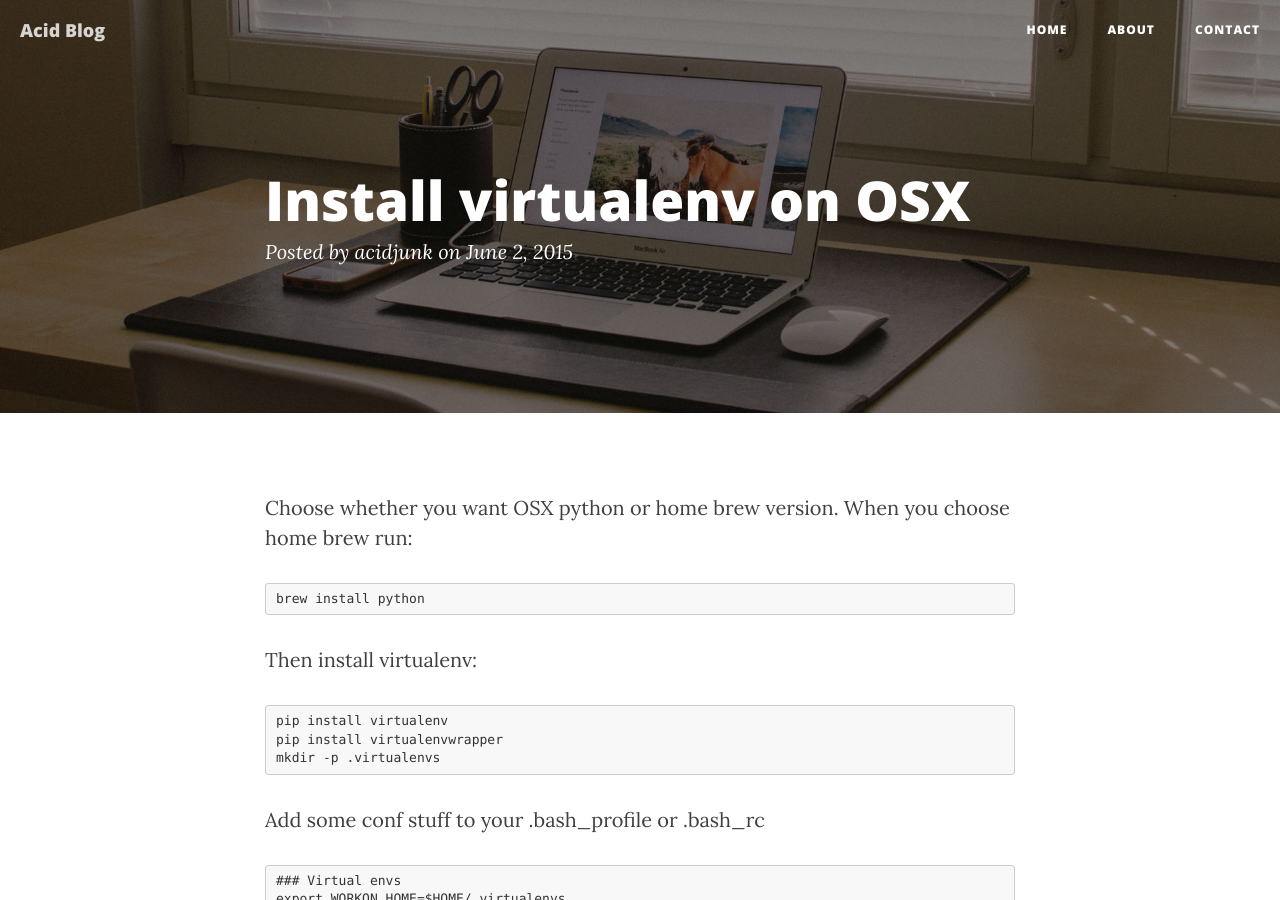
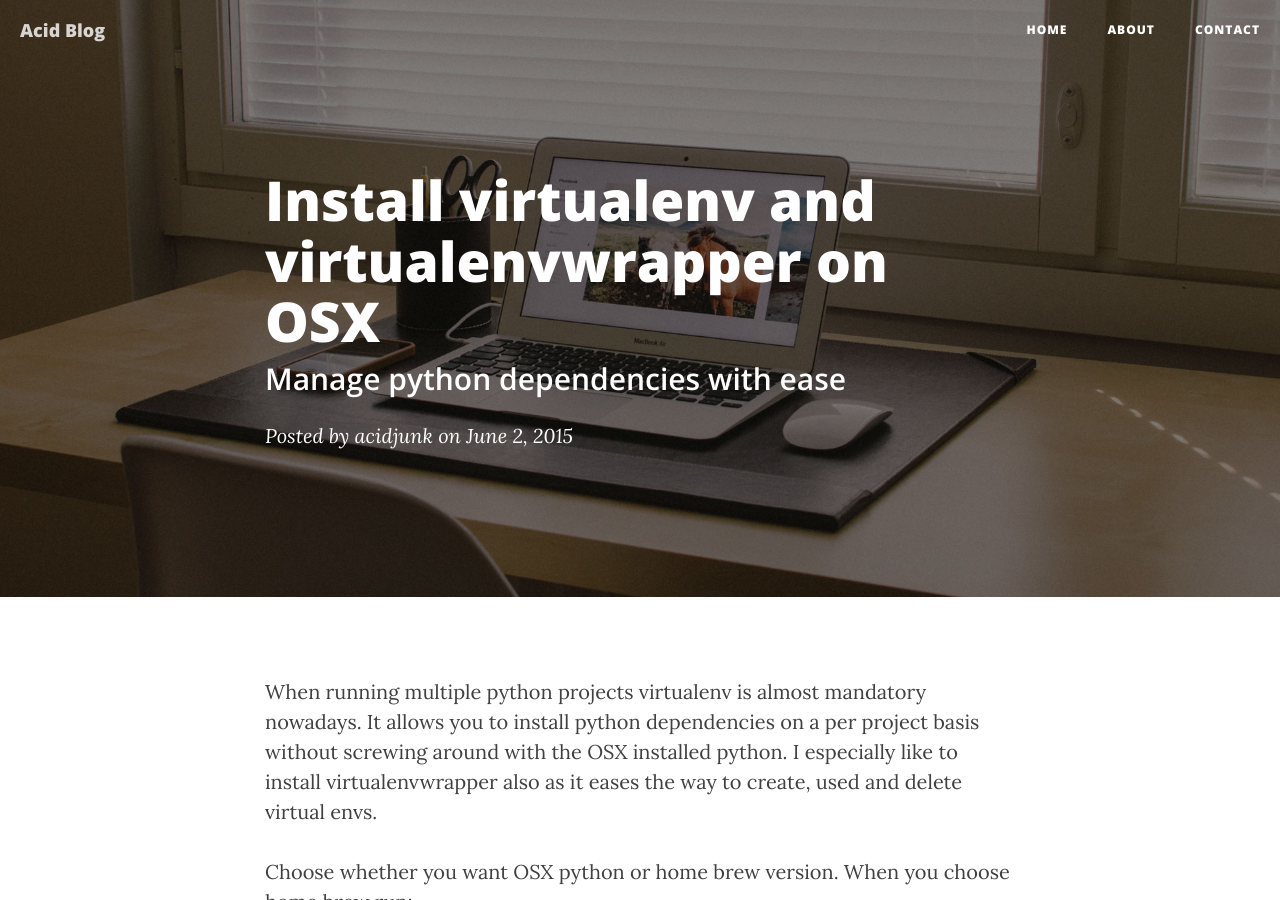
Before and after one commit to acidjunk/acidjunk.github.io, a Jekyll site: the page built from _posts/2015-06-02-install-virtualenv-on-osx.md, in a window 1280 px wide and 900 px high. Built offline with Jekyll 4.4.1, drawn with Linux system fonts in a browser that asks for light colours; nearby versions of some CDN libraries; comment, search, counter and statistics services are not loaded.

```diff
--- a/_posts/2015-06-02-install-virtualenv-on-osx.md
+++ b/_posts/2015-06-02-install-virtualenv-on-osx.md
@@ -1,14 +1,20 @@
 ---
 id: 1136
-title: Install virtualenv on OSX
+title: Install virtualenv and virtualenvwrapper on OSX
+subtitle: Manage python dependencies with ease
 date: 2015-06-02T08:14:14+00:00
 author: acidjunk
 layout: post
 guid: http://www.renedohmen.nl/blog/?p=1136
-permalink: /2015/06/install-virtualenv-on-osx/
+permalink: /2015/06/install-virtualenv-and-virtualenvwrapper-on-osx/
 categories:
   - Computerz
+  - OSX
+comments: true
 ---
+When running multiple python projects virtualenv is almost mandatory nowadays. It allows you to install python dependencies on a per project basis without screwing around with the OSX installed python. I especially like to install virtualenvwrapper also as it eases the way to create, used and delete virtual envs.
+
+
 Choose whether you want OSX python or home brew version. When you choose home brew run:
 
 <pre>brew install python</pre>
@@ -19,7 +25,7 @@ Then install virtualenv:
 pip install virtualenvwrapper
 mkdir -p .virtualenvs</pre>
 
-Add some conf stuff to your .bash\_profile or .bash\_rc
+Add some conf stuff to your .bash_profile or .bash_rc
 
 <pre>### Virtual envs
 export WORKON_HOME=$HOME/.virtualenvs
```
Also changed, not shown: _posts/2015-07-03-removed-sweetcaptcha-plugin-as-it-was-suddenly-bloated-with-ads-en-malware.md (+5 -3 lines), _posts/2015-07-09-setup-a-windows-comp-for-django1-8-with-python-3-4-and-psycopg2.md (+7 -5 lines), _posts/2015-09-19-install-python2-7-and-django-postgres-on-windows.md (+1 -0 lines), _posts/2016-02-12-switch-from-wordpress-to-jekyll.md (+1 -1 lines), img/header-dev-01.jpg (added), 1 other file.
